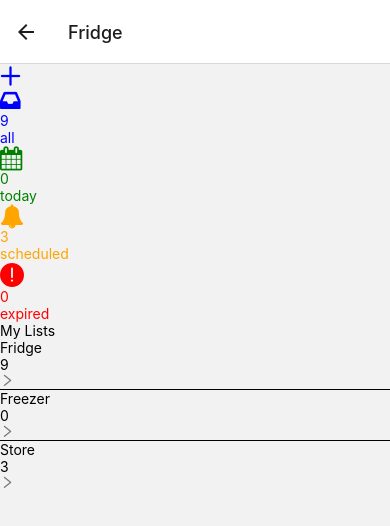
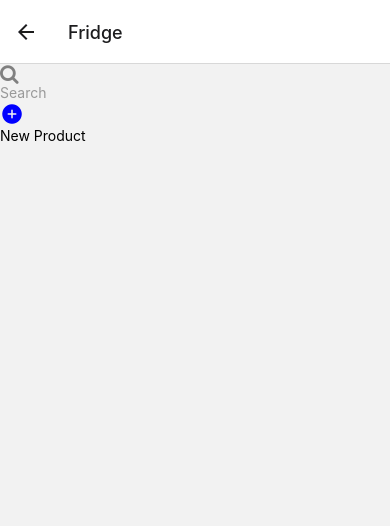
Before and after one commit to Harry654/pine, a React Native app: screen /Fridge in a window 390 px wide. Shown: the top 526 px of the page. Built offline with nearby package versions, Linux system fonts and the light colour scheme.

Commit message:
feat: added custom header for home screen

```diff
--- a/App.tsx
+++ b/App.tsx
@@ -2,6 +2,9 @@ import { NavigationContainer } from "@react-navigation/native";
 import { createStackNavigator } from "@react-navigation/stack";
 import HomeScreen from "./src/screens/HomeScreen";
 import FridgeItems from "./src/screens/FridgeItems";
+import FreezerItems from "./src/screens/FreezerItems";
+import StoreItems from "./src/screens/StoreItems";
+import HomeScreenHeader from "./src/components/HomeScreenHeader";
 
 const Stack = createStackNavigator();
 
@@ -9,10 +12,21 @@ export default function App() {
   return (
     <NavigationContainer>
       <Stack.Navigator initialRouteName="Home">
-        <Stack.Screen name="Home" component={HomeScreen} />
+        <Stack.Screen
+          name="Home"
+          component={HomeScreen}
+          options={({ navigation }) => ({
+            header: () => <HomeScreenHeader navigation={navigation} />,
+          })}
+        />
         <Stack.Screen name="Fridge" component={FridgeItems} />
-        <Stack.Screen name="Freezer" component={FridgeItems} />
-        <Stack.Screen name="Store" component={FridgeItems} />
+        <Stack.Screen name="Freezer" component={FreezerItems} />
+        <Stack.Screen name="Store" component={StoreItems} />
+        <Stack.Screen
+          name="AddItem"
+          component={StoreItems}
+          options={{ presentation: "modal" }}
+        />
       </Stack.Navigator>
     </NavigationContainer>
   );
--- /dev/null
+++ b/src/components/HomeScreenHeader.tsx
@@ -0,0 +1,27 @@
+// src/components/HomeScreenHeader.tsx
+
+import React from "react";
+import { View, TouchableOpacity, Text } from "react-native";
+import { HomeScreenNavigationProp } from "../nav_types";
+import { SafeAreaView } from "react-native-safe-area-context";
+import AntDesign from "@expo/vector-icons/AntDesign";
+
+interface CustomHeaderProps {
+  navigation: HomeScreenNavigationProp;
+}
+
+const HomeScreenHeader: React.FC<CustomHeaderProps> = ({ navigation }) => {
+  return (
+    <SafeAreaView className="border-b border-gray-300 mb-5">
+      <View className="flex flex-row justify-start items-center px-5">
+        <View className="w-10 h-10 bg-black mr-2 rounded-full"></View>
+        <Text className="font-bold text-2xl">Hello, Harrison 👋</Text>
+        <TouchableOpacity className="ml-auto">
+          <AntDesign name="setting" size={24} color="blue" />
+        </TouchableOpacity>
+      </View>
+    </SafeAreaView>
+  );
+};
+
+export default HomeScreenHeader;
--- /dev/null
+++ b/src/components/SearchBar.tsx
@@ -0,0 +1,20 @@
+// src/components/SearchBar.tsx
+
+import React from "react";
+import { View, TextInput } from "react-native";
+import { FontAwesome } from "@expo/vector-icons";
+
+const SearchBar: React.FC = () => {
+  return (
+    <View className="flex-row items-center bg-gray-200 rounded-lg px-4 py-0 m-2">
+      <FontAwesome name="search" size={20} className="mr-2" color="gray" />
+      <TextInput
+        className="flex-1 h-10 text-gray-900 ml-2"
+        placeholder="Search"
+        placeholderTextColor="#999"
+      />
+    </View>
+  );
+};
+
+export default SearchBar;
--- a/src/nav_types.ts
+++ b/src/nav_types.ts
@@ -8,14 +8,18 @@ export type RootStackParamList = {
   Fridge: undefined;
   Freezer: undefined;
   Store: undefined;
+  AddItem: undefined;
 };
 
 export type HomeScreenNavigationProp = StackNavigationProp<RootStackParamList, 'Home'>;
 export type FridgeScreenNavigationProp = StackNavigationProp<RootStackParamList, 'Fridge'>;
 export type FreezerScreenNavigationProp = StackNavigationProp<RootStackParamList, 'Freezer'>;
 export type StoreScreenNavigationProp = StackNavigationProp<RootStackParamList, 'Store'>;
+export type AddItemScreenNavigationProp = StackNavigationProp<RootStackParamList, 'AddItem'>;
+
 
 export type HomeScreenRouteProp = RouteProp<RootStackParamList, 'Home'>;
 export type FridgeScreenRouteProp = RouteProp<RootStackParamList, 'Fridge'>;
 export type FreezerScreenRouteProp = RouteProp<RootStackParamList, 'Freezer'>;
 export type StoreScreenRouteProp = RouteProp<RootStackParamList, 'Store'>;
+export type AddItemScreenRouteProp = RouteProp<RootStackParamList, 'AddItem'>;
--- /dev/null
+++ b/src/screens/FreezerItems.tsx
@@ -0,0 +1,20 @@
+import { SafeAreaView, ScrollView, TouchableOpacity, View } from "react-native";
+import FontAwesome6 from "@expo/vector-icons/FontAwesome6";
+import Sections from "../components/Sections";
+import MyLists from "../components/MyLists";
+
+export default function FreezerItems() {
+  return (
+    <SafeAreaView className="w-full flex-1 bg-gray-100">
+      <ScrollView className="w-full flex-1 bg-gray-100">
+        <View className="h-10 flex flex-row justify-end items-center px-5 mb-3">
+          <TouchableOpacity>
+            <FontAwesome6 name="add" size={24} color="blue" />
+          </TouchableOpacity>
+        </View>
+
+
+      </ScrollView>
+    </SafeAreaView>
+  );
+}
--- a/src/screens/FridgeItems.tsx
+++ b/src/screens/FridgeItems.tsx
@@ -1,21 +1,25 @@
-import { SafeAreaView, ScrollView, TouchableOpacity, View } from "react-native";
+import { SafeAreaView, ScrollView, TouchableOpacity, Text } from "react-native";
 import FontAwesome6 from "@expo/vector-icons/FontAwesome6";
 import Sections from "../components/Sections";
 import MyLists from "../components/MyLists";
+import SearchBar from "../components/SearchBar";
+import Ionicons from "@expo/vector-icons/Ionicons";
+import { useNavigation } from "@react-navigation/native";
+import { FridgeScreenNavigationProp } from "../nav_types";
 
 export default function FridgeItems() {
+  const navigation = useNavigation<FridgeScreenNavigationProp>();
   return (
     <SafeAreaView className="w-full flex-1 bg-gray-100">
-      <ScrollView className="w-full flex-1 bg-gray-100">
-        <View className="h-10 flex flex-row justify-end items-center px-5 mb-3">
-          <TouchableOpacity>
-            <FontAwesome6 name="add" size={24} color="blue" />
-          </TouchableOpacity>
-        </View>
-
-        <Sections />
-        <MyLists />
-      </ScrollView>
+      <SearchBar />
+      <ScrollView className="w-full flex-1 bg-gray-100"></ScrollView>
+      <TouchableOpacity
+        className="mt-auto mx-auto flex flex-row items-center"
+        onPress={() => navigation.navigate("AddItem")}
+      >
+        <Ionicons name="add-circle" size={24} color="blue" />
+        <Text className="text-lg text-blue-500 ml-2">New Product</Text>
+      </TouchableOpacity>
     </SafeAreaView>
   );
 }
--- a/src/screens/HomeScreen.tsx
+++ b/src/screens/HomeScreen.tsx
@@ -1,23 +1,12 @@
-import { SafeAreaView, ScrollView, TouchableOpacity, View } from "react-native";
-import FontAwesome6 from "@expo/vector-icons/FontAwesome6";
+import { ScrollView } from "react-native";
 import Sections from "../components/Sections";
 import MyLists from "../components/MyLists";
 
-
 export default function HomeScreen() {
-
   return (
-    <SafeAreaView className="w-full flex-1 bg-gray-100">
-      <ScrollView className="w-full flex-1 bg-gray-100">
-        <View className="h-10 flex flex-row justify-end items-center px-5 mb-3">
-          <TouchableOpacity>
-            <FontAwesome6 name="add" size={24} color="blue" />
-          </TouchableOpacity>
-        </View>
-
-        <Sections />
-        <MyLists />
-      </ScrollView>
-    </SafeAreaView>
+    <ScrollView className="w-full flex-1 bg-gray-100">
+      <Sections />
+      <MyLists />
+    </ScrollView>
   );
 }
--- /dev/null
+++ b/src/screens/StoreItems.tsx
@@ -0,0 +1,21 @@
+import { SafeAreaView, ScrollView, TouchableOpacity, View } from "react-native";
+import FontAwesome6 from "@expo/vector-icons/FontAwesome6";
+import Sections from "../components/Sections";
+import MyLists from "../components/MyLists";
+
+export default function StoreItems() {
+  return (
+    <SafeAreaView className="w-full flex-1 bg-gray-100">
+      <ScrollView className="w-full flex-1 bg-gray-100">
+        <View className="h-10 flex flex-row justify-end items-center px-5 mb-3">
+          <TouchableOpacity>
+            <FontAwesome6 name="add" size={24} color="blue" />
+          </TouchableOpacity>
+        </View>
+
+        <Sections />
+        <MyLists />
+      </ScrollView>
+    </SafeAreaView>
+  );
+}
```
